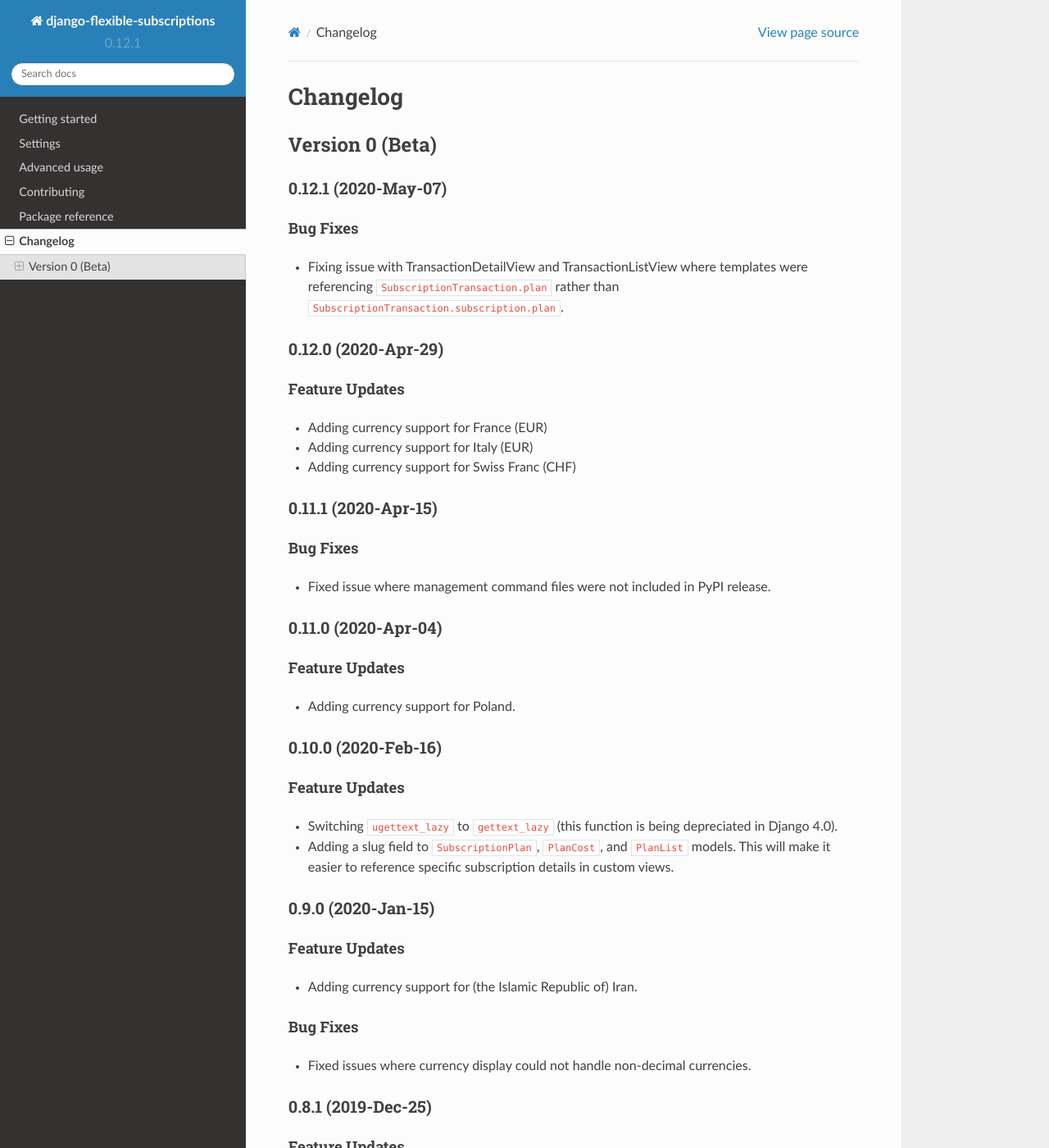
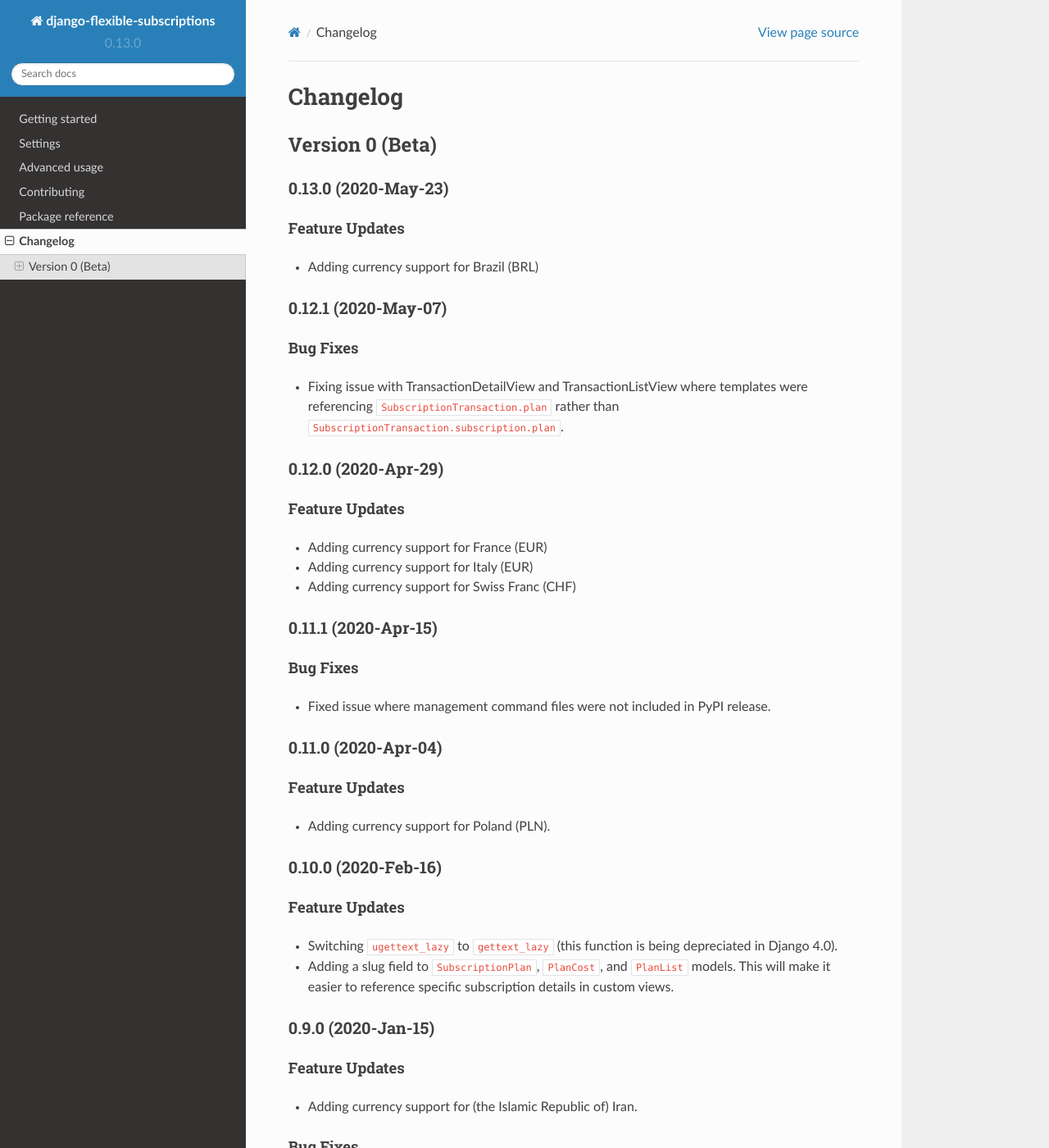
Before and after one commit to studybuffalo/django-flexible-subscriptions, a Sphinx documentation site: the page built from docs/changelog.rst, in a window 1280 px wide and 1400 px high. Shown: the whole window at 82% size. Built offline with Sphinx 7.4.7 and the Read the Docs theme 2.0.0, drawn with Linux system fonts in a browser that asks for light colours; the version number is read from the project's files by our own code.

Commit message:
Preparing v0.13.0 release (#162)
* Updating package version

* Adding changelog update for new currency support

Co-authored-by: studybuffalo <studybuffalo@gmail.com>

```diff
--- a/docs/changelog.rst
+++ b/docs/changelog.rst
@@ -5,6 +5,14 @@
 ----------------
 Version 0 (Beta)
 ----------------
+
+0.13.0 (2020-May-23)
+====================
+
+Feature Updates
+---------------
+
+* Adding currency support for Brazil (BRL)
 
 0.12.1 (2020-May-07)
 ====================
@@ -41,7 +49,7 @@
 Feature Updates
 ---------------
 
-* Adding currency support for Poland.
+* Adding currency support for Poland (PLN).
 
 0.10.0 (2020-Feb-16)
 ====================
--- a/subscriptions/__init__.py
+++ b/subscriptions/__init__.py
@@ -4,7 +4,7 @@
 import warnings
 import django
 
-__version__ = '0.12.1'
+__version__ = '0.13.0'
 
 # Provide DepreciationWarning for older Python versions
 # Have to use sys.version while supporting Python 3.5 to enable testing
```
